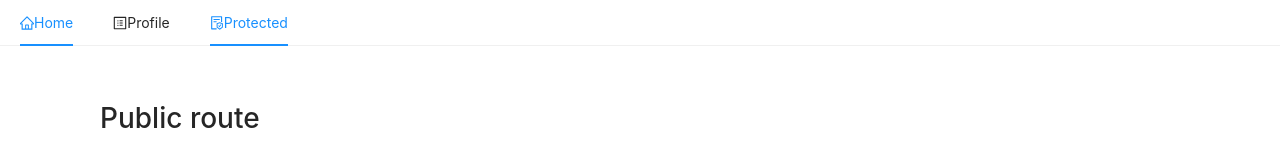
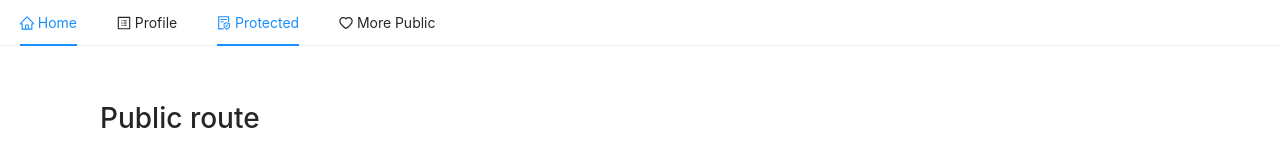
Before and after one commit to jeriaca/basic-authentication, a React (Create React App) app: page /protected in a window 1280 px wide. Shown: the top 160 px of the page. Built offline with nearby package versions, Linux system fonts and the light colour scheme; no server answers; what aws-amplify would draw is missing.

Commit message:
Created More Public component
and updated navigation and router to include it

```diff
--- /dev/null
+++ b/src/More.js
@@ -0,0 +1,12 @@
+import React from 'react';
+import Container from './Container';
+
+const More = () => {
+  return (
+    <Container>
+      <h1>More Public</h1>
+    </Container>
+  );
+};
+
+export default More;
--- a/src/Nav.js
+++ b/src/Nav.js
@@ -4,7 +4,8 @@ import { Menu } from 'antd';
 import {
     HomeOutlined,
     ProfileOutlined,
-    FileProtectOutlined
+    FileProtectOutlined,
+    HeartOutlined
 } from '@ant-design/icons';
 
 const Nav = ({ current }) => {
@@ -20,7 +21,7 @@ const Nav = ({ current }) => {
           <Link
             to={`/`}
           >
-            <HomeOutlined />Home
+            <HomeOutlined /> Home
           </Link>
         </Menu.Item>
         <Menu.Item
@@ -29,7 +30,7 @@ const Nav = ({ current }) => {
           <Link
             to='/profile'
           >
-            <ProfileOutlined />Profile
+            <ProfileOutlined /> Profile
           </Link>
         </Menu.Item>
         <Menu.Item
@@ -38,7 +39,16 @@ const Nav = ({ current }) => {
           <Link
             to='/protected'
           >
-            <FileProtectOutlined />Protected
+            <FileProtectOutlined /> Protected
+          </Link>
+        </Menu.Item>
+        <Menu.Item
+          key='more'
+        >
+          <Link
+            to='/more'
+          >
+            <HeartOutlined /> More Public
           </Link>
         </Menu.Item>
       </Menu>
--- a/src/Router.js
+++ b/src/Router.js
@@ -15,6 +15,7 @@ import Nav from './Nav';
 import Public from './Public';
 import Profile from './Profile';
 import Protected from './Protected';
+import More from './More';
 
 const Router = () => {
 
@@ -61,6 +62,11 @@ const Router = () => {
         <Route
           element={<Public />}
         />
+        <Route
+          exact
+          path="/more"
+          element={<More />}
+        />
       </Routes>
     </HashRouter>
   );
```
